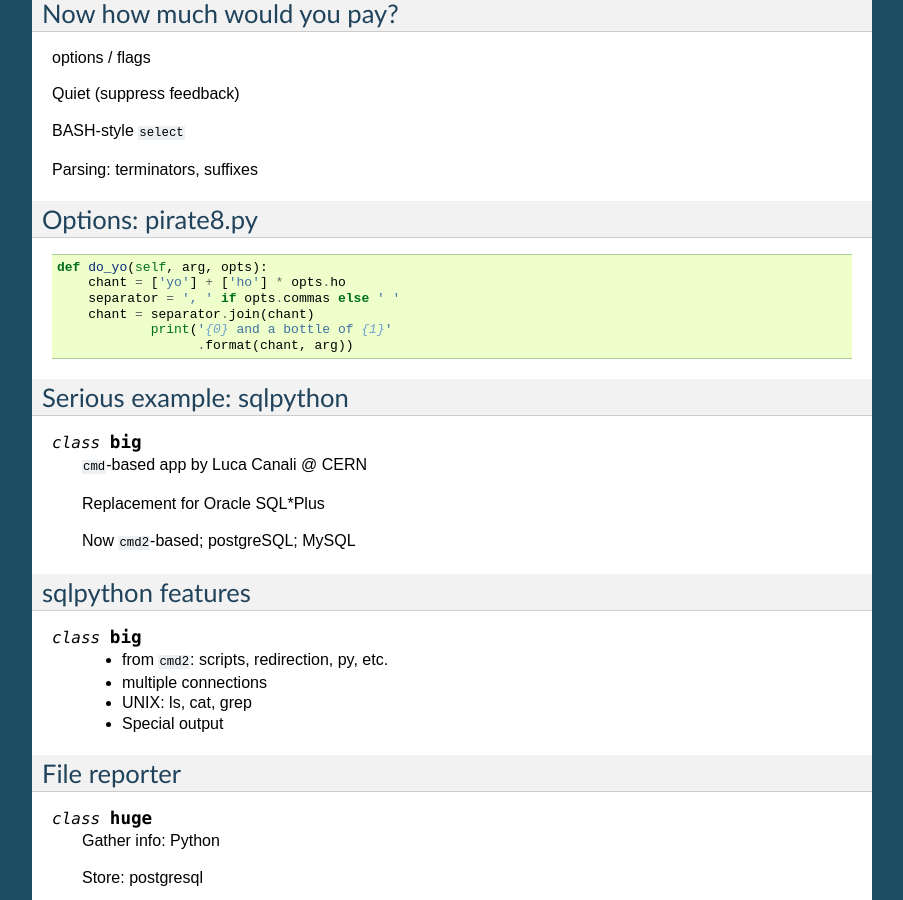
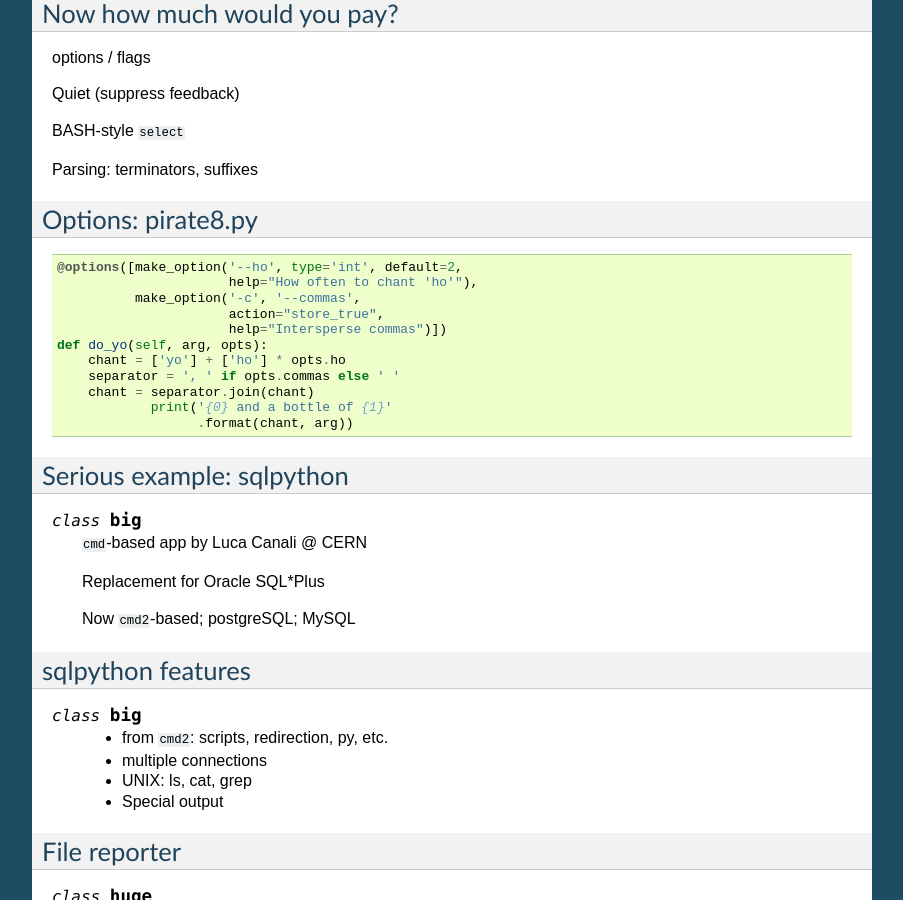
Before and after one commit to python-cmd2/cmd2, a Sphinx documentation site: the page built from docs/pycon2010/pycon2010.rst, in a window 1280 px wide and 900 px high, scrolled down 6479 px. Shown: the whole window, without its empty margins (198-1101 px from the left). Built offline with Sphinx 7.4.7, drawn with Linux system fonts in a browser that asks for light colours; pages that are not in the unit, such as notebooks, are missing from menus.

Commit message:
options in pirate8.py slide

```diff
--- a/docs/pycon2010/pycon2010.rst
+++ b/docs/pycon2010/pycon2010.rst
@@ -304,6 +304,11 @@
 
 ::
 
+    @options([make_option('--ho', type='int', default=2,
+                          help="How often to chant 'ho'"),
+              make_option('-c', '--commas',
+                          action="store_true",
+                          help="Intersperse commas")])
     def do_yo(self, arg, opts):
         chant = ['yo'] + ['ho'] * opts.ho
         separator = ', ' if opts.commas else ' '
```
